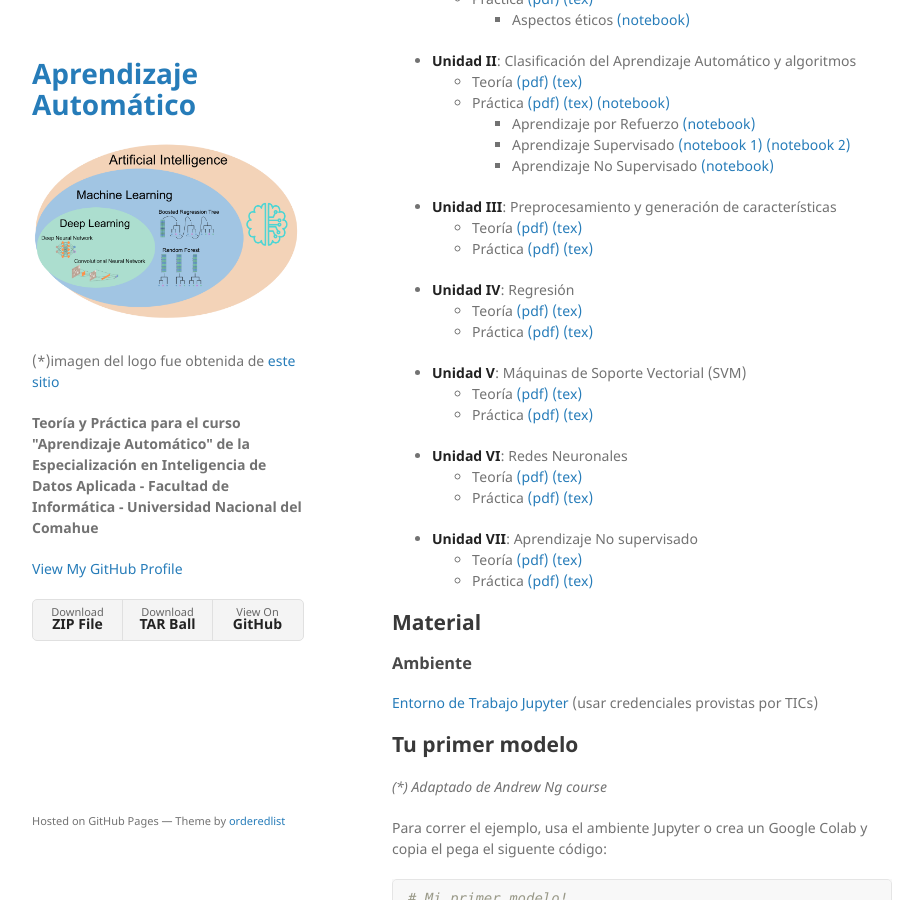
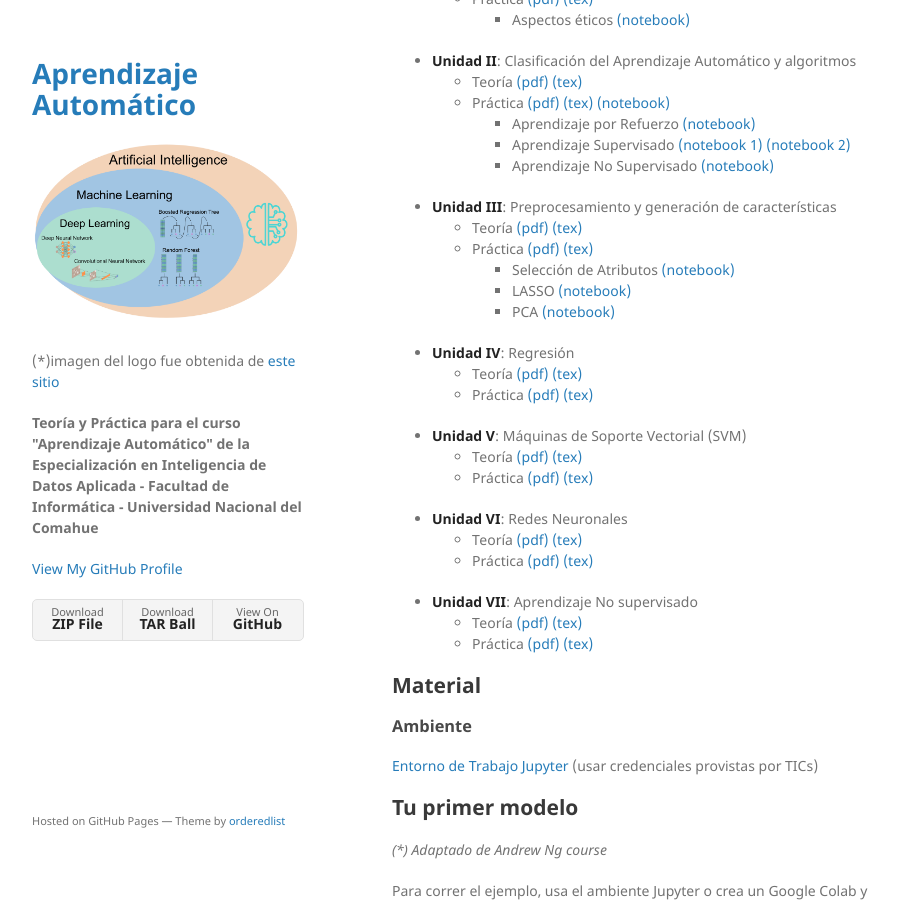
Before and after one commit to germanbraun/germanbraun.github.io, a Jekyll site: the page built from index.md, in a window 1280 px wide and 900 px high, scrolled down 502 px. Shown: the whole window, without its empty margins (178-1101 px from the left). Built offline with Jekyll 4.4.1, drawn with Linux system fonts in a browser that asks for light colours; our own code applies the rules of GitHub Pages for plain Markdown files.

Commit message:
adding links to notebooks

```diff
--- a/index.md
+++ b/index.md
@@ -34,6 +34,9 @@ algoritmos
 * **Unidad III**: Preprocesamiento y generación de características
   * Teoría [(pdf)](/docs/UnidadIII/Teoria/EIDA_Unidad_III.pdf) [(tex)](/docs/UnidadIII/Teoria/EIDA_Unidad_III.zip)
   * Práctica [(pdf)](/docs/UnidadIII/Laboratorio/Laboratorio_III.pdf) [(tex)](/docs/UnidadIII/Laboratorio/Laboratorio_III.zip)
+    * Selección de Atributos [(notebook)](https://github.com/germanbraun/germanbraun.github.io/blob/main/docs/UnidadIII/Laboratorio/Seleccion-Atributos.ipynb)
+    * LASSO [(notebook)](https://github.com/germanbraun/germanbraun.github.io/blob/main/docs/UnidadIII/Laboratorio/LASSO.ipynb)
+    * PCA [(notebook)](https://github.com/germanbraun/germanbraun.github.io/blob/main/docs/UnidadIII/Laboratorio/PCA.ipynb)
 * **Unidad IV**: Regresión
   * Teoría [(pdf)]() [(tex)]()
   * Práctica [(pdf)]() [(tex)]()
```
